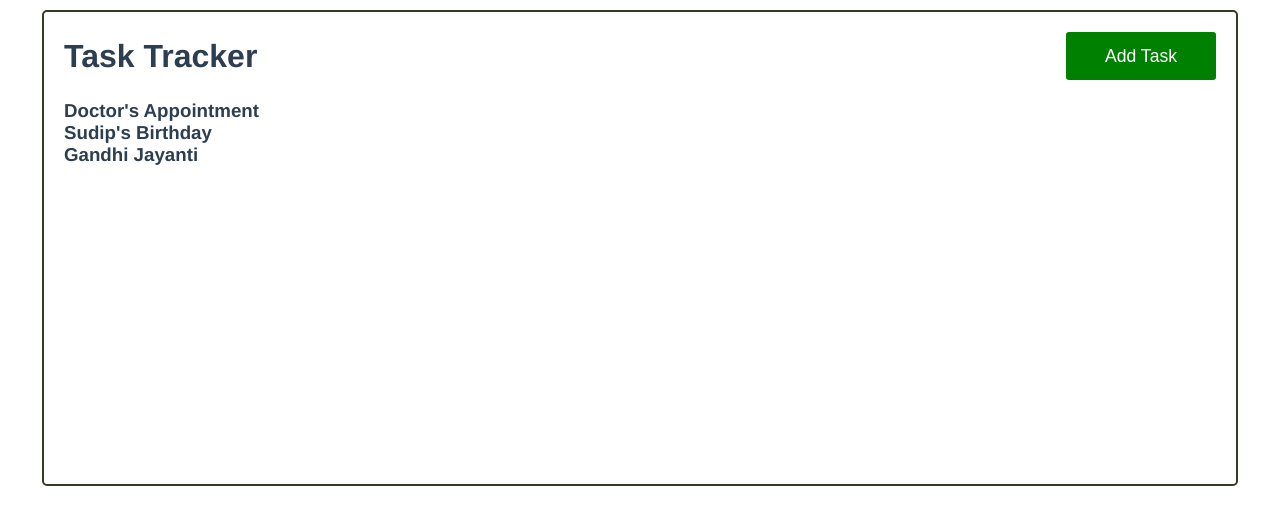
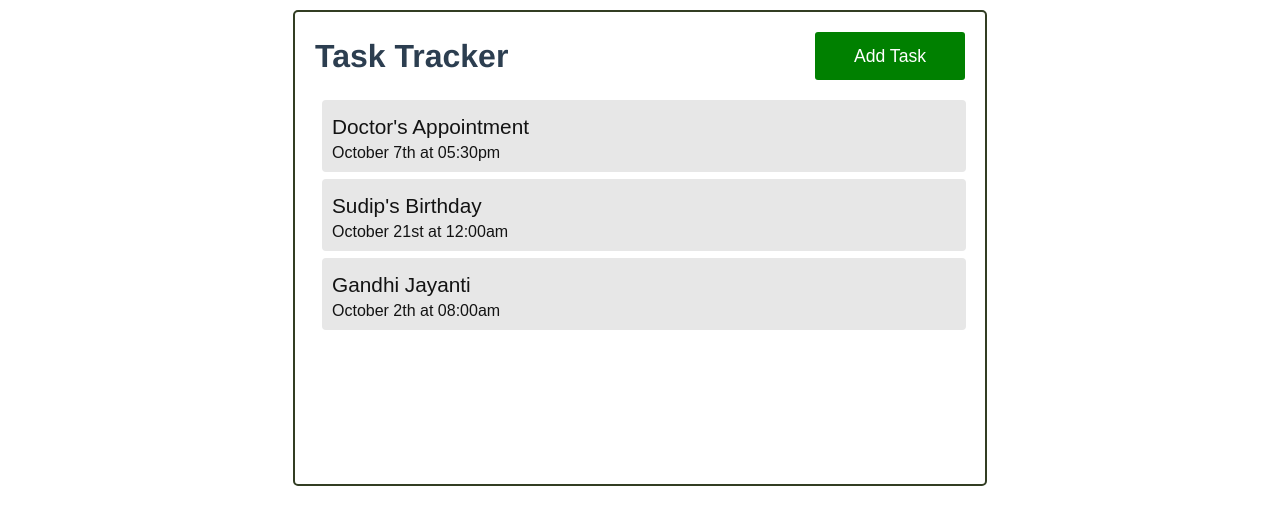
Before and after one commit to thevinitgupta/task-tracker, a Vue app: page / in a window 1280 px wide. Shown: the top 524 px of the page. Built offline with nearby package versions, Linux system fonts and the light colour scheme.

Commit message:
add design in tasks

```diff
--- a/src/App.vue
+++ b/src/App.vue
@@ -60,6 +60,7 @@ export default {
 }
 .container {
   width : 90%;
+  max-width: 650px;
   height: 60%;
   margin: 0 auto;
   padding: 20px;
--- a/src/components/Task.vue
+++ b/src/components/Task.vue
@@ -1,6 +1,7 @@
 <template>
     <div class="task">
         <h3>{{task.text}}</h3>
+        <span class="reminder">{{task.day}}</span>
     </div>
 </template>
 
@@ -12,3 +13,22 @@ export default {
     }
 }
 </script>
+
+<style scoped>
+    .task {
+        font-family: Poppins, sans-serif;
+        width: 96%;
+        margin: 7px;
+        padding: 10px;
+        background-color: #e7e7e7;
+        color: rgb(19, 19, 19);
+        border: none;
+        border-radius: 4px;
+    }
+    .task>h3 {
+        font-size: 1.3rem;
+        font-weight: 500;
+        margin: 5px 0;
+    }
+
+</style>
--- a/src/components/Tasks.vue
+++ b/src/components/Tasks.vue
@@ -16,3 +16,8 @@ export default {
     }
 }
 </script>
+<style scoped>
+    div {
+        width: 100%;
+    }
+</style>
```
